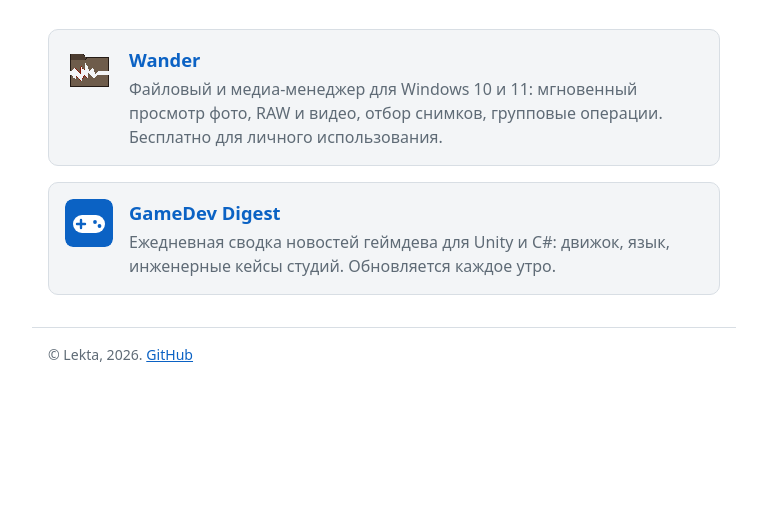
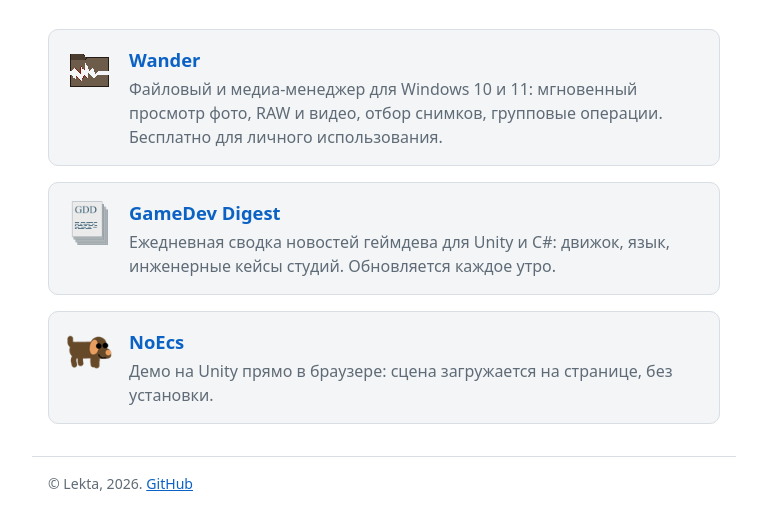
Before and after one commit to lekta/lekta.github.io, a plain HTML site: page index.html in a window 1280 px wide. Shown: the part 126-656 px from the top of the page, without its empty margins (256-1023 px from the left). Drawn offline with Linux system fonts and the light colour scheme.

Commit message:
Ссылки на ГГД и NoECS

```diff
--- a/index.html
+++ b/index.html
@@ -4,7 +4,7 @@
 <meta charset="utf-8">
 <meta name="viewport" content="width=device-width, initial-scale=1">
 <title>Lekta: проекты</title>
-<meta name="description" content="Проекты Lekta: Wander, файловый и медиа-менеджер для Windows; GameDev Digest, ежедневная сводка новостей геймдева для Unity и C#.">
+<meta name="description" content="Проекты Lekta: Wander, файловый и медиа-менеджер для Windows; GameDev Digest, ежедневная сводка новостей геймдева для Unity и C#; демо NoEcs на Unity в браузере.">
 <link rel="canonical" href="https://lekta.github.io/">
 <link rel="icon" type="image/webp" href="img/wander.webp">
 <style>
@@ -18,8 +18,8 @@
 .projects { display: grid; gap: 1rem; }
 .card { display: grid; grid-template-columns: 3rem 1fr; gap: 1rem; align-items: start; padding: 1rem; border: 1px solid var(--line); border-radius: 10px; background: var(--soft); color: inherit; text-decoration: none; }
 .card:hover { border-color: var(--accent); }
-.card img, .card svg { width: 3rem; height: 3rem; border-radius: 8px; }
-.card img { image-rendering: pixelated; }
+.card img { width: 3rem; height: 3rem; border-radius: 8px; }
+.card img[src$=".webp"] { image-rendering: pixelated; }
 .card h2 { margin: 0 0 .2rem; font-size: 1.15rem; color: var(--accent); }
 .card p { margin: 0; color: var(--muted); }
 footer { max-width: 44rem; margin: 0 auto; padding: 1rem; border-top: 1px solid var(--line); color: var(--muted); font-size: .88rem; }
@@ -36,15 +36,13 @@
 <div><h2>Wander</h2><p>Файловый и медиа-менеджер для Windows 10 и 11: мгновенный просмотр фото, RAW и видео, отбор снимков, групповые операции. Бесплатно для личного использования.</p></div>
 </a>
 <a class="card" href="gamedev_digest/">
-<svg viewBox="0 0 48 48" aria-hidden="true"><rect width="48" height="48" rx="8" fill="#0b62c4"/><rect x="8" y="16" width="32" height="18" rx="9" fill="#ffffff"/><path d="M16 21v8M12 25h8" stroke="#0b62c4" stroke-width="2.4" stroke-linecap="round"/><circle cx="30" cy="23" r="1.9" fill="#0b62c4"/><circle cx="34.5" cy="27" r="1.9" fill="#0b62c4"/></svg>
+<img src="img/gamedev_digest.png" width="128" height="128" alt="">
 <div><h2>GameDev Digest</h2><p>Ежедневная сводка новостей геймдева для Unity и C#: движок, язык, инженерные кейсы студий. Обновляется каждое утро.</p></div>
 </a>
-<!-- NoEcs: вставить адрес демо в href и описание, затем убрать обёртку комментария.
-<a class="card" href="">
-<svg viewBox="0 0 48 48" aria-hidden="true"><rect width="48" height="48" rx="8" fill="#5f6b76"/><path d="M24 10l12 7v14l-12 7-12-7V17z" fill="none" stroke="#ffffff" stroke-width="2.4" stroke-linejoin="round"/><path d="M12 17l12 7 12-7M24 24v14" fill="none" stroke="#ffffff" stroke-width="2.4" stroke-linejoin="round"/></svg>
-<div><h2>NoEcs</h2><p>Демо: что показывает и зачем.</p></div>
+<a class="card" href="https://noecs-demo.pages.dev/">
+<img src="img/noecs.png" width="64" height="64" alt="">
+<div><h2>NoEcs</h2><p>Демо на Unity прямо в браузере: сцена загружается на странице, без установки.</p></div>
 </a>
--->
 </div>
 </main>
 <footer>© Lekta, 2026. <a href="https://github.com/lekta">GitHub</a></footer>
```
Also changed, not shown: img/gamedev_digest.png (added), img/noecs.png (added), 1 other file.
